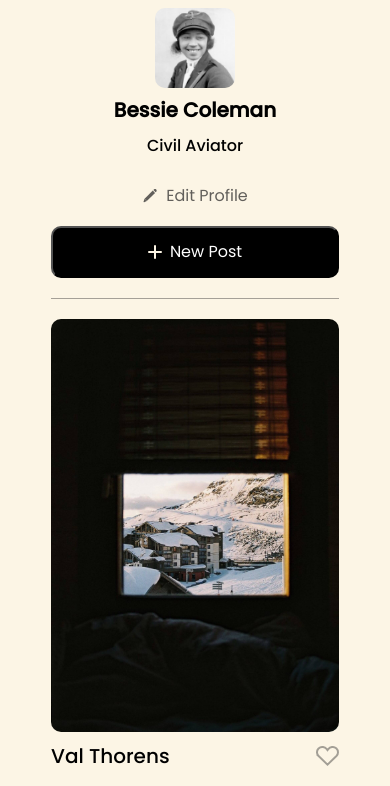
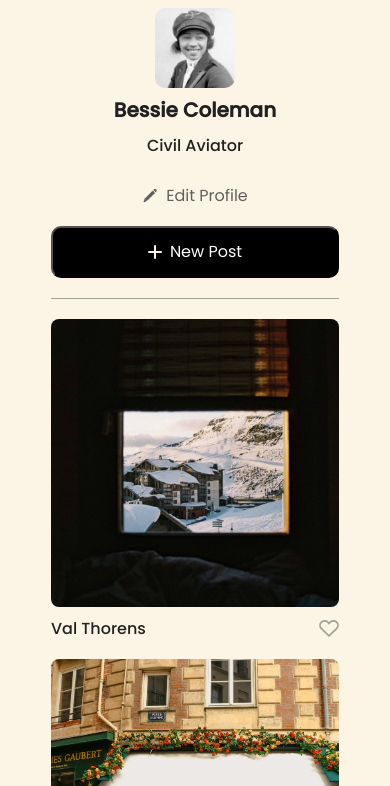
Before and after one commit to KenLewis3/se_project_spots, a plain HTML site: page index.html in a window 390 px wide. Shown: the part 58-844 px from the top of the page. Drawn offline with Linux system fonts and the light colour scheme.

Commit message:
Fixed corrections

```diff
--- a/blocks/card.css
+++ b/blocks/card.css
@@ -1,13 +1,16 @@
-.card {
-  height: 445px;
-}
-
 .card__image {
   width: 100%;
   height: 413px;
   object-fit: cover;
-  border-radius: 10px;
+  border-radius: 8px;
   display: block; /* removes space between image and caption */
+}
+
+.card__title {
+  font-family: "Poppins", Arial, Helvetica, sans-serif;
+  font-weight: 500;
+  font-size: 20px;
+  line-height: 1.2;
 }
 
 .card__like-button {
@@ -17,7 +20,10 @@
   height: 20px;
   border: none;
   background-color: transparent;
+  background-size: contain;
+  background-position: center;
   opacity: 40%;
+  cursor: pointer;
 }
 
 .card__like-button:hover {
@@ -29,7 +35,6 @@
   align-items: center;
   justify-content: space-between;
   margin-top: 12px;
-  margin-bottom: 36px;
 }
 
 .card__title {
@@ -42,6 +47,16 @@
 
 @media screen and (max-width: 627px) {
   .card__image {
-    grid-template-columns: repeat(auto-fit, 288px);
+    height: 288px;
+  }
+
+  .card__title {
+    max-width: 250px;
+    font-size: 16px;
+  }
+
+  .card__like-button {
+    width: 20px;
+    height: 18px;
   }
 }
--- a/blocks/cards.css
+++ b/blocks/cards.css
@@ -14,15 +14,12 @@
   margin: 0;
 }
 
-.card__title {
-  font-family: "Poppins", Arial, Helvetica, sans-serif;
-  font-weight: 500;
-  font-size: 20px;
-  line-height: 1.2;
-}
-
 @media screen and (max-width: 627px) {
+  .cards {
+    padding-bottom: 20px;
+  }
   .cards__list {
     grid-template-columns: repeat(auto-fit, 288px);
+    row-gap: 20px;
   }
 }
--- a/blocks/content.css
+++ b/blocks/content.css
@@ -1,3 +1,9 @@
 .content {
   padding: 0 20px;
 }
+
+@media screen and (max-width: 320px) {
+  .content {
+    padding: 0 16px;
+  }
+}
--- a/blocks/footer.css
+++ b/blocks/footer.css
@@ -3,3 +3,7 @@
   margin: 0;
   text-align: center;
 }
+
+.footer__copyright {
+  margin: 0;
+}
--- a/blocks/page.css
+++ b/blocks/page.css
@@ -2,6 +2,7 @@
   background-color: #fcf5e5;
   min-height: 100vh;
   font-family: "Poppins", Arial, Helvetica, sans-serif;
+  color: #212121;
 }
 
 .page__section {
--- a/index.html
+++ b/index.html
@@ -113,7 +113,7 @@
         </section>
       </main>
       <footer class="footer">
-        <p>2025 &copy Spots</p>
+        <p class="footer__copyright">2025 &copy; Spots</p>
       </footer>
     </div>
   </body>
```
Also changed, not shown: style.css (deleted).
